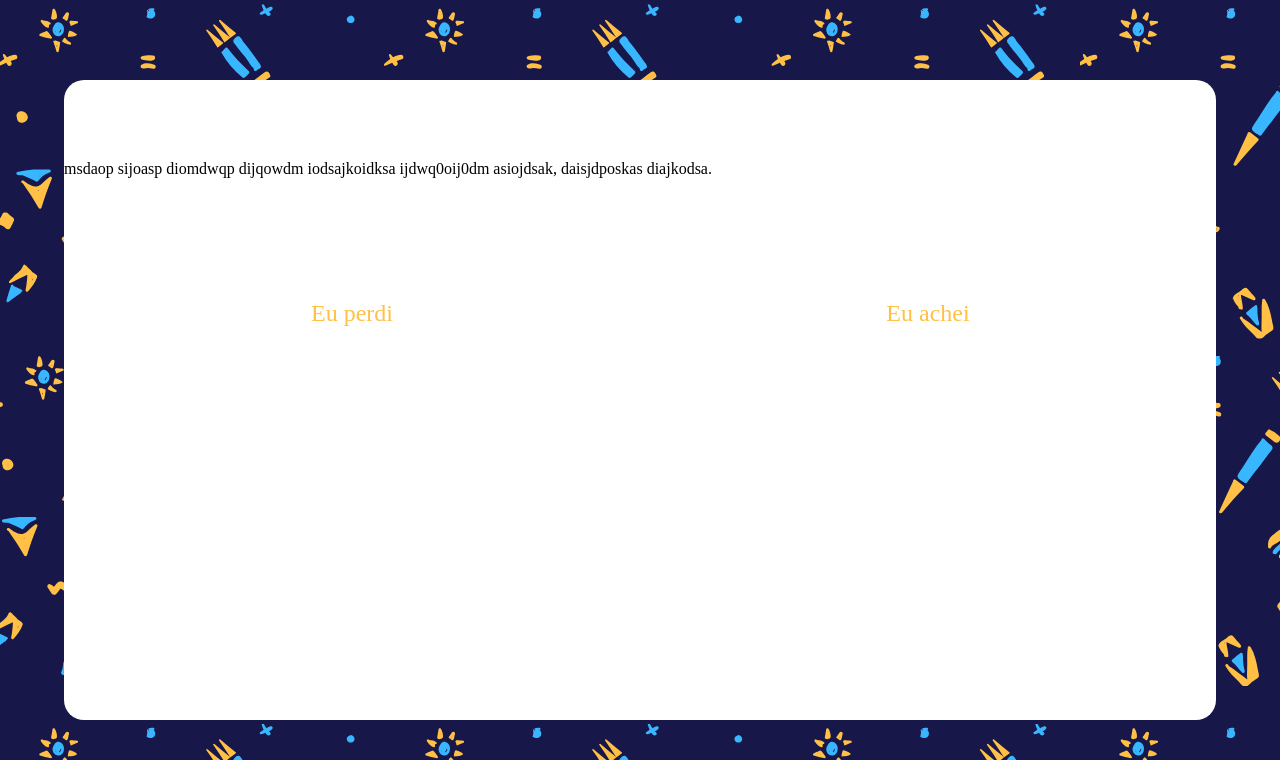
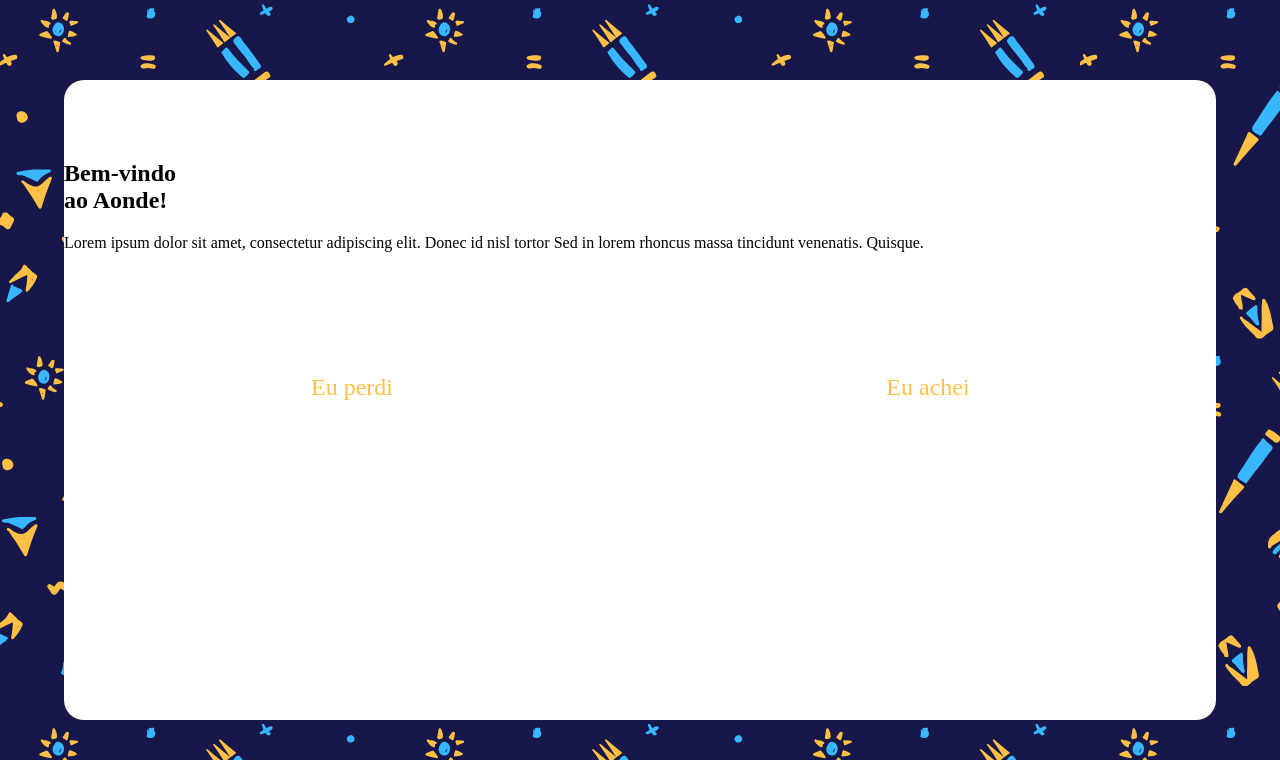
Before and after one commit to muriloignaccio/Aonde, a Django app: page /aonde in a window 1280 px wide. Shown: the top 760 px of the page. Run offline with Django 3.2, Linux system fonts and the light colour scheme; some web fonts are replaced.

Commit message:
Formatar a forma que os textos estavam dispostos no html

```diff
--- a/website/templates/aonde.html
+++ b/website/templates/aonde.html
@@ -8,8 +8,10 @@ href="{% static 'css/aonde.css' %}"
 {% block content %}
 <div>
 	<header>
-		<h1>Seja muito bem-vindo ao Aonde</h1>
-		<p>msdaop sijoasp diomdwqp dijqowdm iodsajkoidksa ijdwq0oij0dm asiojdsak, daisjdposkas diajkodsa.</p>
+		<h1>Seja</h1>
+		<h2><span>Bem-vindo</span> </br> ao Aonde<span>!</span></h2>
+		<p>Lorem ipsum dolor sit amet, consectetur adipiscing elit. <span>Donec id nisl tortor</span> Sed in lorem rhoncus massa tincidunt venenatis. Quisque.
+		</p>
 	</header>
 	<section>
 		<a href="/perdi" class="esquerda">Eu perdi</a>
```
